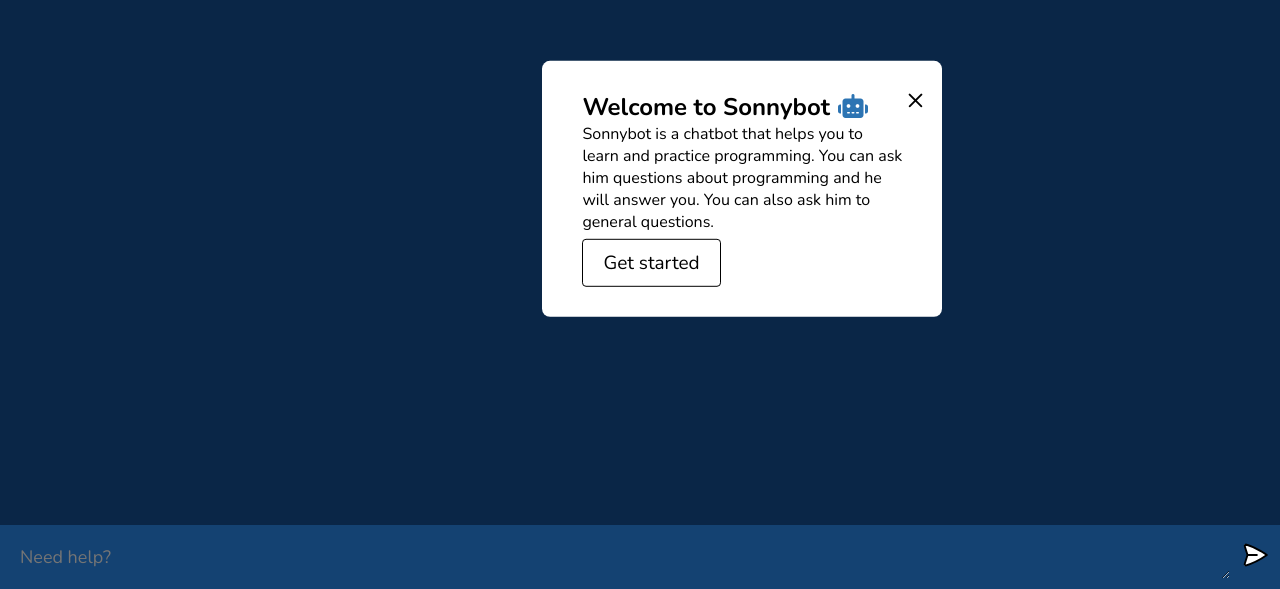
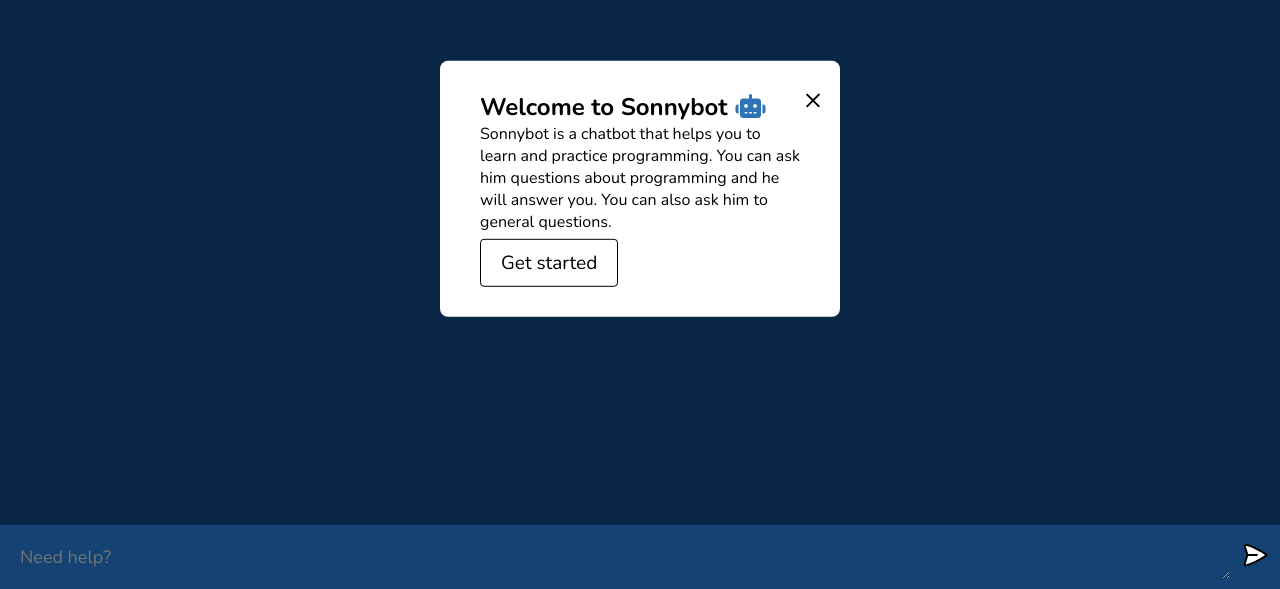
Before and after one commit to Sonnysam/sonny-bot, a website built with Vite: page client/index.html in a window 1280 px wide. Shown: the part 211-800 px from the top of the page. Built offline with nearby package versions, Linux system fonts and the light colour scheme.

Commit message:
popup added with functionality

```diff
--- a/client/style.css
+++ b/client/style.css
@@ -10,8 +10,6 @@
 .popup {
   background-color: #ffff;
   width: 400px;
-  margin-left: 8%;
-  margin-right: 8%;
   padding: 30px 40px;
   position: absolute;
   top: 50%;
```
